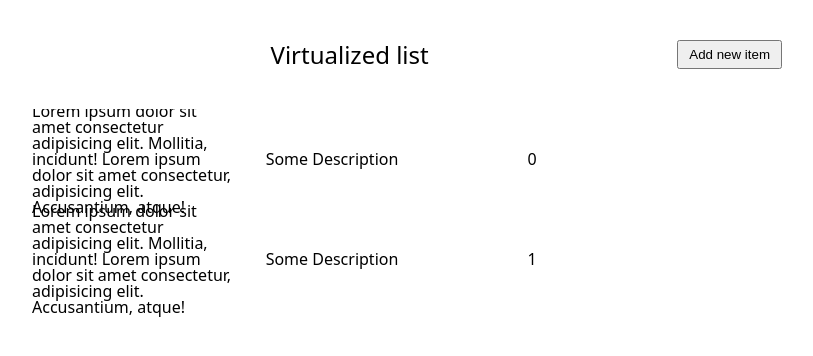
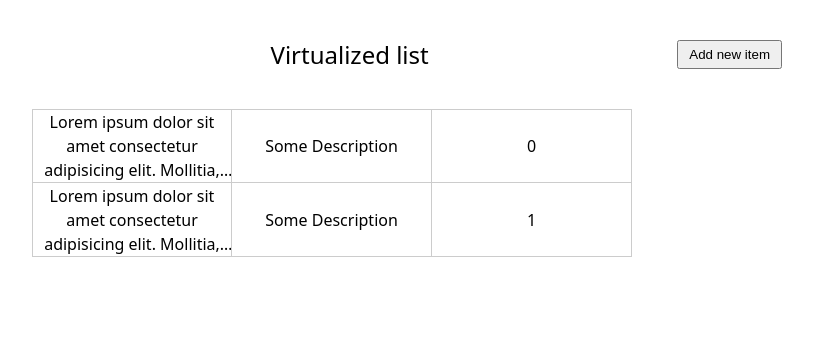
Before and after one commit to panoskouff/react-virtualized-list, a Next.js app: page / in a window 1280 px wide. Shown: the top 356 px of the page, without its empty margins (228-1041 px from the left). Built offline with nearby package versions, Linux system fonts and the light colour scheme.

Commit message:
add borders to grid and utils folder

```diff
--- a/src/app/(root)/page.tsx
+++ b/src/app/(root)/page.tsx
@@ -21,7 +21,7 @@ export default function HomePage() {
         </div>
       </div>
 
-      <VirtualizedGrid data={data} cellWidth={200} cellHeight={100} />
+      <VirtualizedGrid data={data} cellWidth={200} cellHeight={74} />
     </PageWrapper>
   )
 }
--- a/src/app/components/VirtualizedGrid/VirtualizedGrid.module.scss
+++ b/src/app/components/VirtualizedGrid/VirtualizedGrid.module.scss
@@ -13,4 +13,26 @@
   display: flex;
   align-items: center;
   justify-content: center;
+  border-right: 1px solid #ccc;
+  border-bottom: 1px solid #ccc;
+
+  &.firstRowItem {
+    border-top: 1px solid #ccc;
+  }
+
+  &.firstColumnItem {
+    border-left: 1px solid #ccc;
+  }
 }
+
+.textContainer {
+  font-size: 16px;
+  line-height: 24px;
+  display: -webkit-box;
+  -webkit-box-orient: vertical;
+  -webkit-line-clamp: 3;
+  overflow: hidden;
+  text-overflow: ellipsis;
+  text-align: center;
+  width: 100%;
+}
--- a/src/app/components/VirtualizedGrid/VirtualizedGrid.tsx
+++ b/src/app/components/VirtualizedGrid/VirtualizedGrid.tsx
@@ -1,4 +1,5 @@
 import styles from './VirtualizedGrid.module.scss'
+import { classNames } from '#/utils'
 
 type Props = {
   data: string[][]
@@ -13,13 +14,26 @@ export const VirtualizedGrid: React.FC<Props> = ({
 }) => {
   console.log('render')
 
+  const itemAmountPerRow = data[0].length
+
   return (
-    <div className={styles.container}>
+    <div
+      className={styles.container}
+      style={{ width: itemAmountPerRow * cellWidth }}
+    >
       {data.map((item, index) =>
-        item.map((text, index2) => (
+        item.map((text, index2) => {
+          const isFirstRowItem = index === 0
+          const isFirstColumnItem = index2 === 0
+
+          return (
             <div
               key={index2}
-            className={styles.gridItem}
+              className={classNames(
+                styles.gridItem,
+                isFirstRowItem ? styles.firstRowItem : undefined,
+                isFirstColumnItem ? styles.firstColumnItem : undefined,
+              )}
               style={{
                 width: cellWidth,
                 height: cellHeight,
@@ -27,10 +41,13 @@ export const VirtualizedGrid: React.FC<Props> = ({
                 left: index2 * cellWidth,
               }}
             >
-            {text}
+              <div className={styles.textContainer}>{text}</div>
             </div>
-        )),
+          )
+        }),
       )}
     </div>
   )
 }
+
+//
--- /dev/null
+++ b/src/utils/classNames.ts
@@ -0,0 +1,3 @@
+export function classNames(...classes: (string | undefined)[]): string {
+  return classes.filter(Boolean).join(' ')
+}
--- /dev/null
+++ b/src/utils/index.ts
@@ -0,0 +1 @@
+export { classNames } from './classNames'
```
Lines whose indentation alone changed are shown as unchanged.
